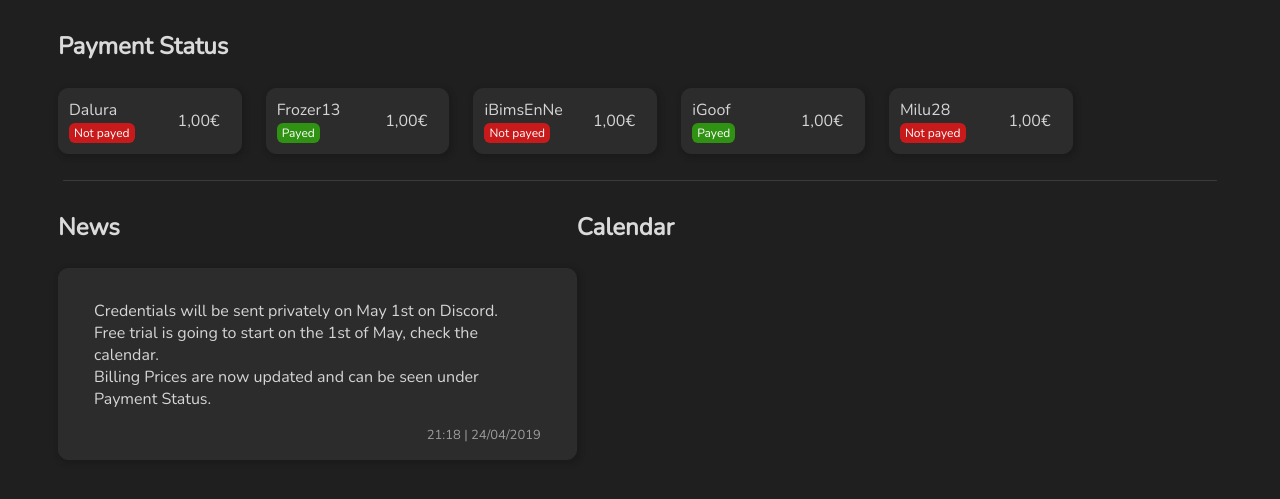
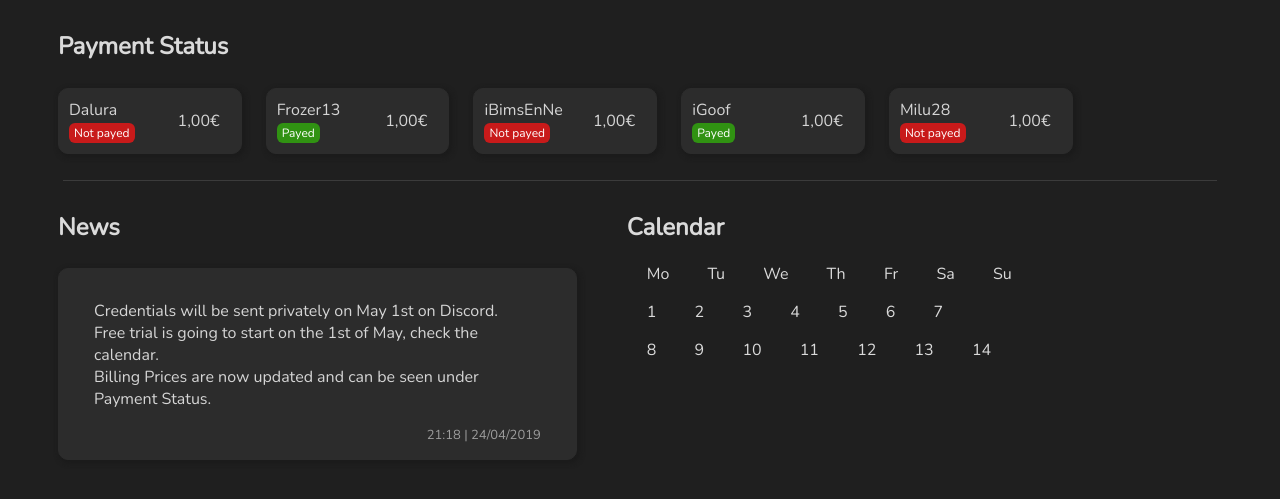
Before and after one commit to DM164/Grandpa-Mining, a PHP site: page / in a window 1280 px wide. Shown: the top 499 px of the page. Run offline with PHP 8.4, Linux system fonts and the light colour scheme.

Commit message:
Added Calendar (not working)
Still need to fix calendar and light mode

```diff
--- a/dark.css
+++ b/dark.css
@@ -91,6 +91,20 @@ h2{
     float: right;
     margin: 10px 0px 0px 0px;
 }
-.calendarcontainer h2{
+.calendarcontainer h2 {
+    color: #dadada;
+    margin-left: 50px;
+}
+
+/*calendar*/
+.calendarcontainer li {
+    font-family: 'Nunito';
+    display: inline;
+    margin-right: 6%;
     color: #dadada;
 }
+.calendarcontainer ul {
+    margin-left: 30px;
+    margin-right: 8%;
+
+}
--- a/index.html
+++ b/index.html
@@ -26,6 +26,34 @@
 
     <div class="calendarcontainer">
             <h2>Calendar</h2>
+<!--- https://www.w3schools.com/code/tryit.asp?filename=G3OFSACP0RU6 --->
+            <ul>
+                <li>Mo</li>
+                <li>Tu</li>
+                <li>We</li>
+                <li>Th</li>
+                <li>Fr</li>
+                <li>Sa</li>
+                <li>Su</li>
+            </ul>
+            <ul>
+                <li>1</li>
+                <li>2</li>
+                <li>3</li>
+                <li>4</li>
+                <li>5</li>
+                <li>6</li>
+                <li>7</li>
+            </ul>
+            <ul>
+                <li>8</li>
+                <li>9</li>
+                <li>10</li>
+                <li>11</li>
+                <li>12</li>
+                <li>13</li>
+                <li>14</li>
+            </ul>
     </div>
 
     <div class="newscontainer">
@@ -39,5 +67,6 @@
         </div>
     </div>
 
+
 </body>
 </html>
```
Also changed, not shown: light.css (+26 -0 lines).
